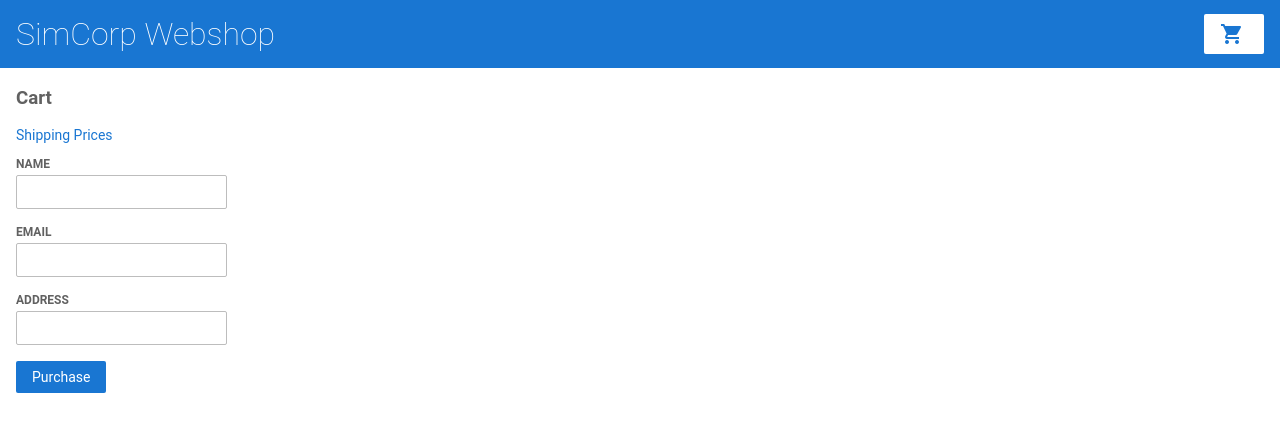
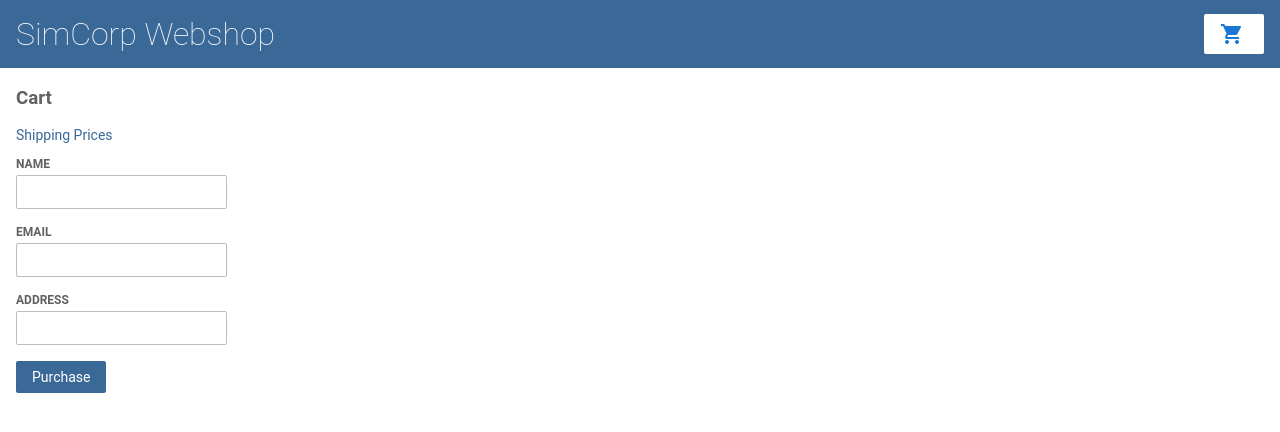
Before and after one commit to yubn21/dwh-webshop-angular, an Angular app: page /cart in a window 1280 px wide. Shown: the top 432 px of the page. Built offline with nearby package versions, Linux system fonts and the light colour scheme.

Commit message:
1 file modified

```diff
--- a/src/styles.css
+++ b/src/styles.css
@@ -43,7 +43,7 @@
 
 a {
   cursor: pointer;
-  color: #1976d2;
+  color: #3a6897;
   text-decoration: none;
 }
 
@@ -77,7 +77,7 @@
   border-radius: 2px;
   font-size: 14px;
   cursor: pointer;
-  background-color: #1976d2;
+  background-color: #3a6897;
   color: white;
   border: none;
 }
@@ -109,7 +109,7 @@
 app-top-bar {
   width: 100%;
   height: 68px;
-  background-color: #1976d2;
+  background-color: #3a6897;
   padding: 16px;
   display: flex;
   flex-direction: row;
```
